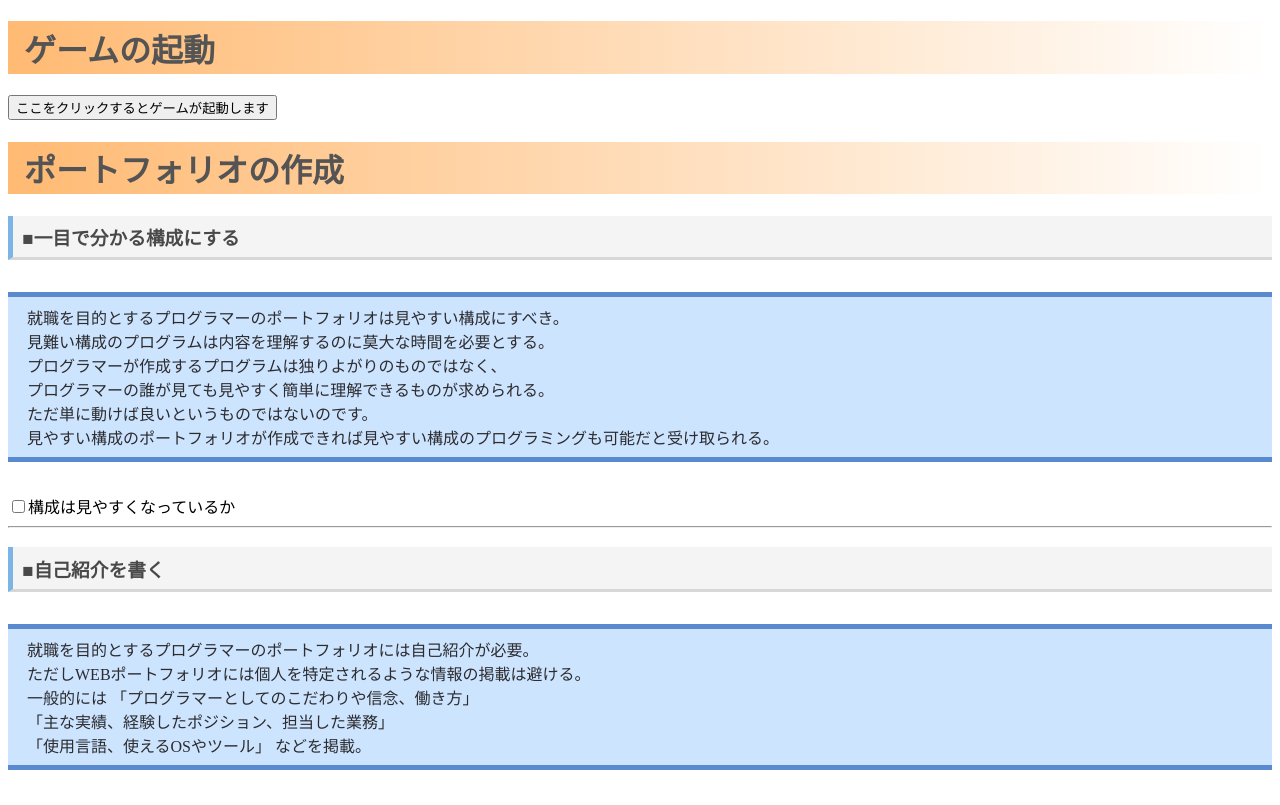
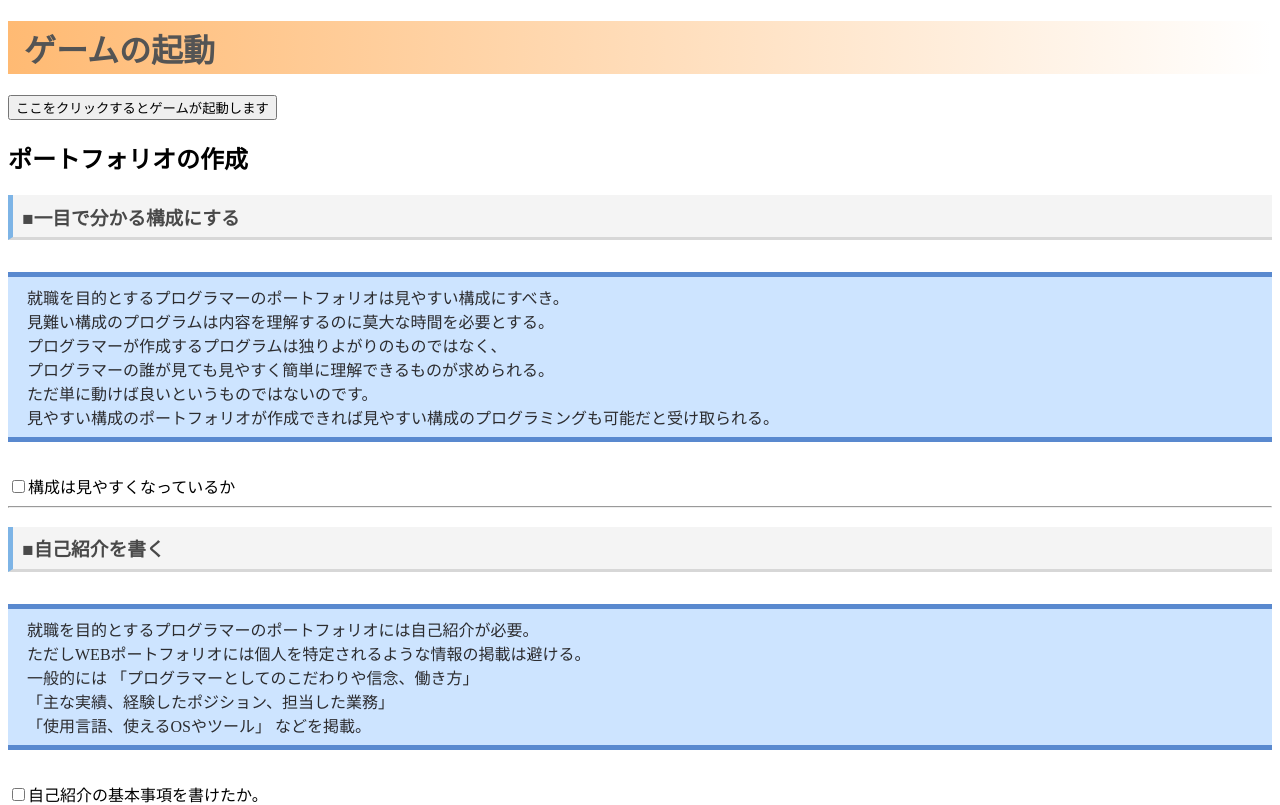
Before and after one commit to studioclips/studioclips.github.io, a plain HTML site: page index.html in a window 1280 px wide. Shown: the top 805 px of the page. Drawn offline with Linux system fonts and the light colour scheme.

Commit message:
表示修正

```diff
--- a/index.html
+++ b/index.html
@@ -12,7 +12,8 @@
 <body>
     <h1>ゲームの起動</h1>
     <button onclick="location.href='./Exec'">ここをクリックするとゲームが起動します</button>
-    <h1>ポートフォリオの作成</h1>
+
+    <h2>ポートフォリオの作成</h2>
     <h>
         <h3>■一目で分かる構成にする</h3>
         <div class="box4">
```
